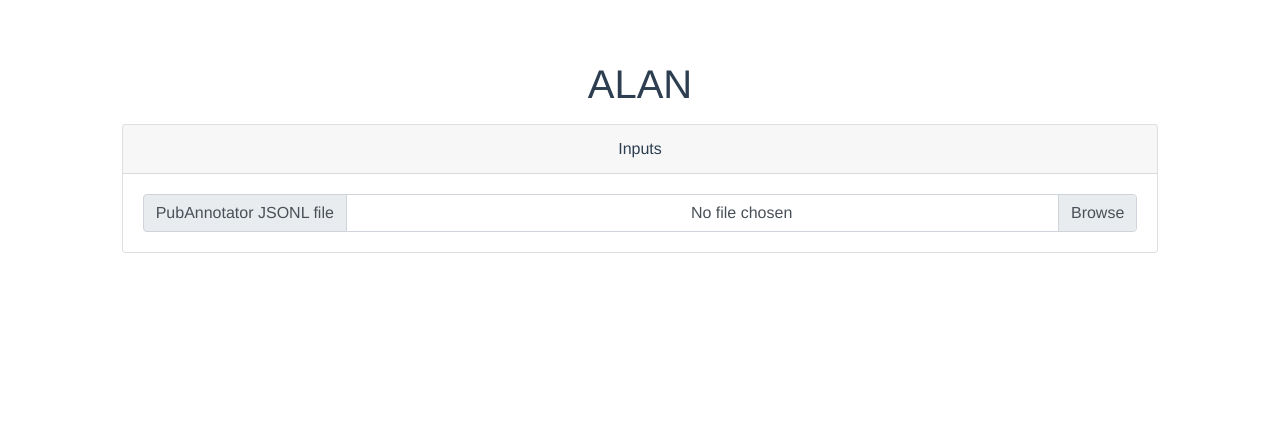
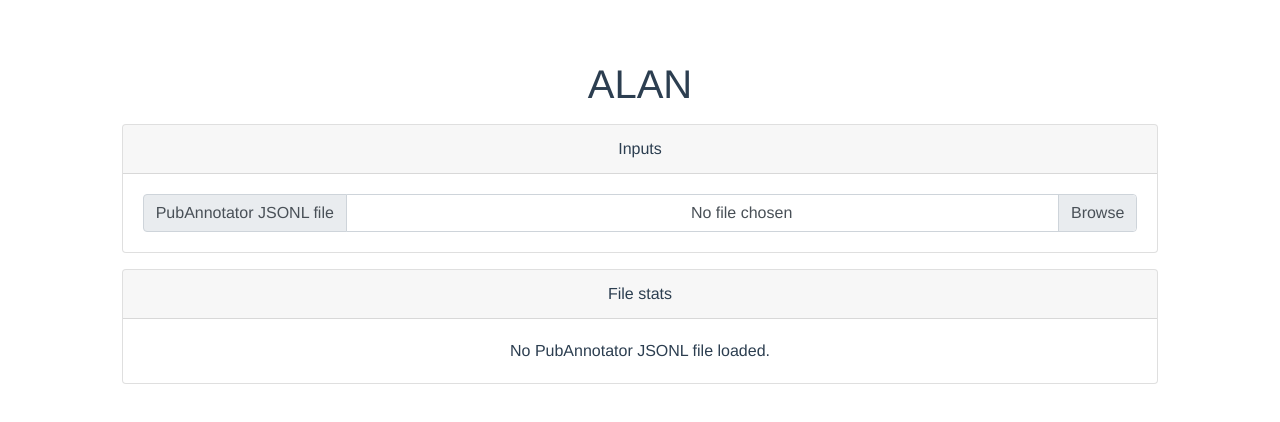
Before and after one commit to gaurav/kgx-concept-tree, a Vue app: page / in a window 1280 px wide. Shown: the top 422 px of the page. Built offline with nearby package versions, Linux system fonts and the light colour scheme.

Commit message:
Readded file stats.

```diff
--- a/src/App.vue
+++ b/src/App.vue
@@ -20,14 +20,16 @@
         </b-input-group>
       </b-card>
 
-      <!--
-
       <b-card header="File stats" class="mt-3">
-        The KGX files contain {{nodes.length}} nodes (including {{concepts.length}} concepts, {{concept_ids.length}} unique) and {{edges.length}} edges.
-        <br>
-        The comprehensive JSONL file contains {{comprehensive_keys.length}} CDEs.
+        <div v-if="pubannotator_file">
+          {{pubannotator_file.name}} contains {{entries.length}} entries referencing
+        </div>
+        <div v-else>
+          No PubAnnotator JSONL file loaded.
+        </div>
       </b-card>
 
+      <!--
       <div class="container col-12">
         <div class="row">
           <div :class="selected_category_cde ? 'col-7' : 'col-12'">
```
